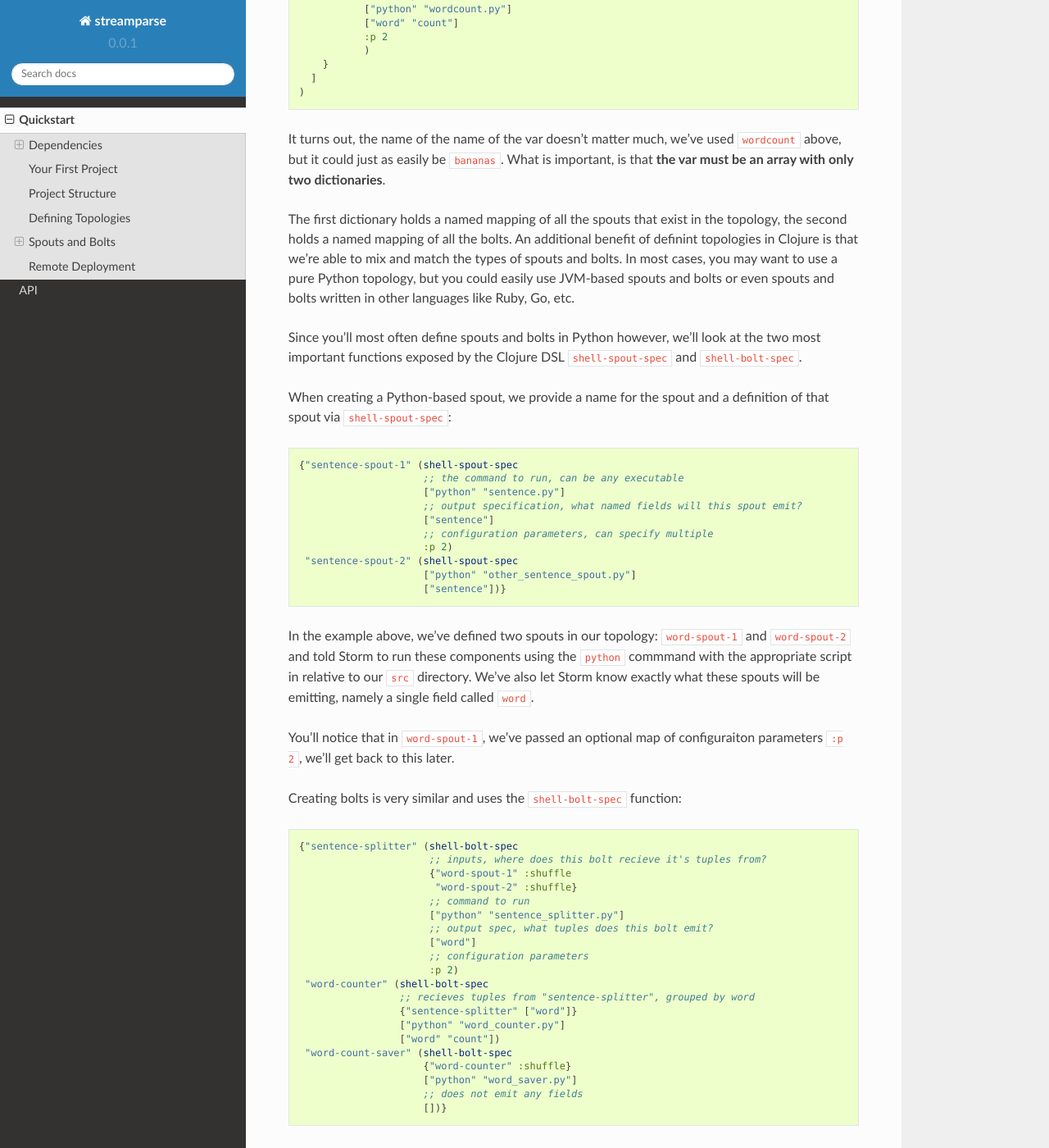
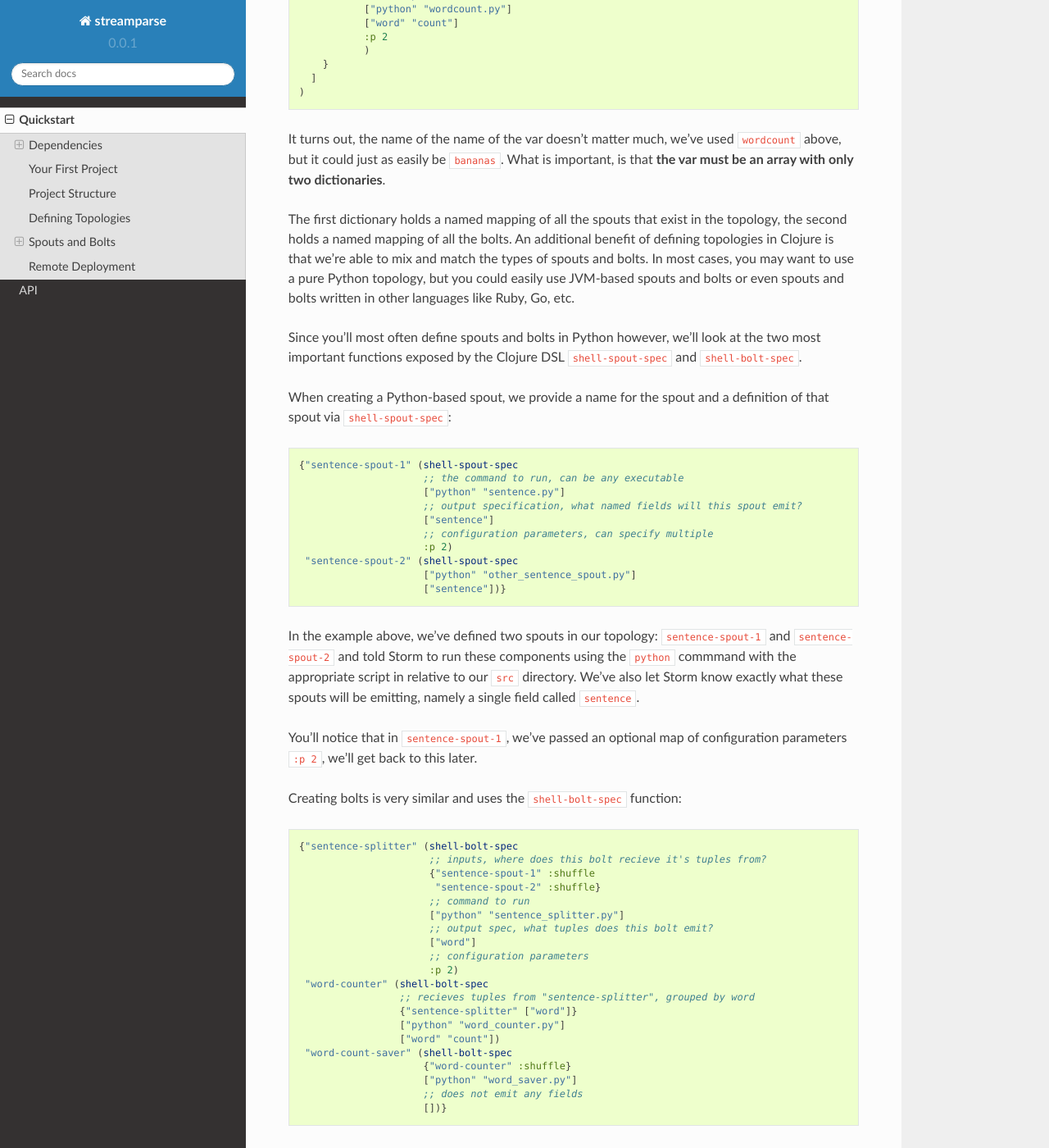
Before and after one commit to pystorm/streamparse, a Sphinx documentation site: the page built from doc/source/quickstart.rst, in a window 1280 px wide and 1400 px high, scrolled down 3035 px. Shown: the whole window at 82% size. Built offline with Sphinx 7.4.7 and the Read the Docs theme 2.0.0, drawn with Linux system fonts in a browser that asks for light colours; some of the changed text lies outside the part shown.

Commit message:
Fixed incorrect references, fixed typos

```diff
--- a/doc/source/quickstart.rst
+++ b/doc/source/quickstart.rst
@@ -167,7 +167,7 @@ important, is that **the var must be an array with only two dictionaries**.
 
 The first dictionary holds a named mapping of all the spouts that exist in the
 topology, the second holds a named mapping of all the bolts. An additional
-benefit of definint topologies in Clojure is that we're able to mix and match
+benefit of defining topologies in Clojure is that we're able to mix and match
 the types of spouts and bolts.  In most cases, you may want to use a pure
 Python topology, but you could easily use JVM-based spouts and bolts or even
 spouts and bolts written in other languages like Ruby, Go, etc.
@@ -193,13 +193,13 @@ definition of that spout via ``shell-spout-spec``:
                          ["sentence"])}
 
 In the example above, we've defined two spouts in our topology:
-``word-spout-1`` and ``word-spout-2`` and told Storm to run these components
+``sentence-spout-1`` and ``sentence-spout-2`` and told Storm to run these components
 using the ``python`` commmand with the appropriate script in relative to our
 ``src`` directory.  We've also let Storm know exactly what these spouts will be
-emitting, namely a single field called ``word``.
+emitting, namely a single field called ``sentence``.
 
-You'll notice that in ``word-spout-1``, we've passed an optional map of
-configuraiton parameters ``:p 2``, we'll get back to this later.
+You'll notice that in ``sentence-spout-1``, we've passed an optional map of
+configuration parameters ``:p 2``, we'll get back to this later.
 
 Creating bolts is very similar and uses the ``shell-bolt-spec`` function:
 
@@ -207,8 +207,8 @@ Creating bolts is very similar and uses the ``shell-bolt-spec`` function:
 
     {"sentence-splitter" (shell-bolt-spec
                           ;; inputs, where does this bolt recieve it's tuples from?
-                          {"word-spout-1" :shuffle
-                           "word-spout-2" :shuffle}
+                          {"sentence-spout-1" :shuffle
+                           "sentence-spout-2" :shuffle}
                           ;; command to run
                           ["python" "sentence_splitter.py"]
                           ;; output spec, what tuples does this bolt emit?
```
Also changed, not shown: other parts of doc/source/quickstart.rst (+1 -1 lines).
